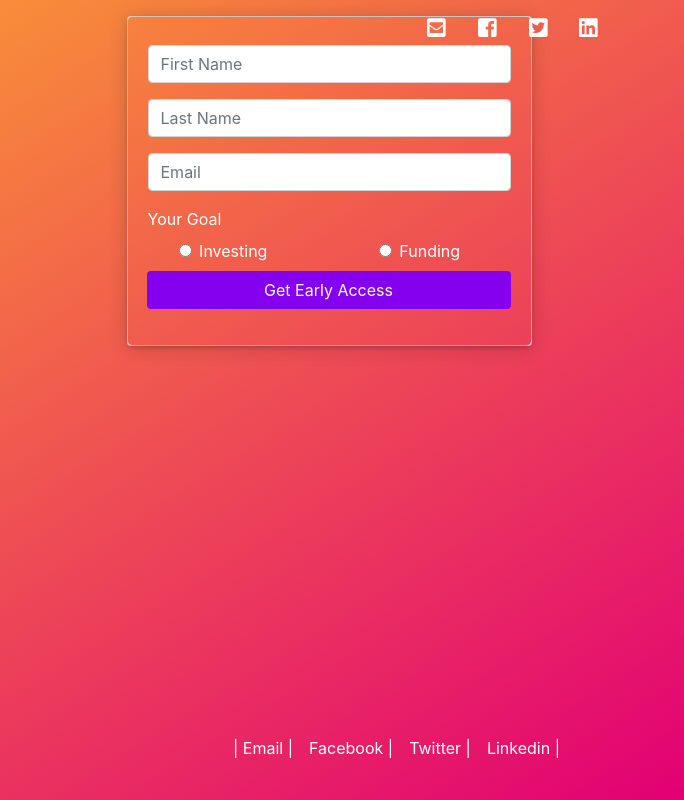
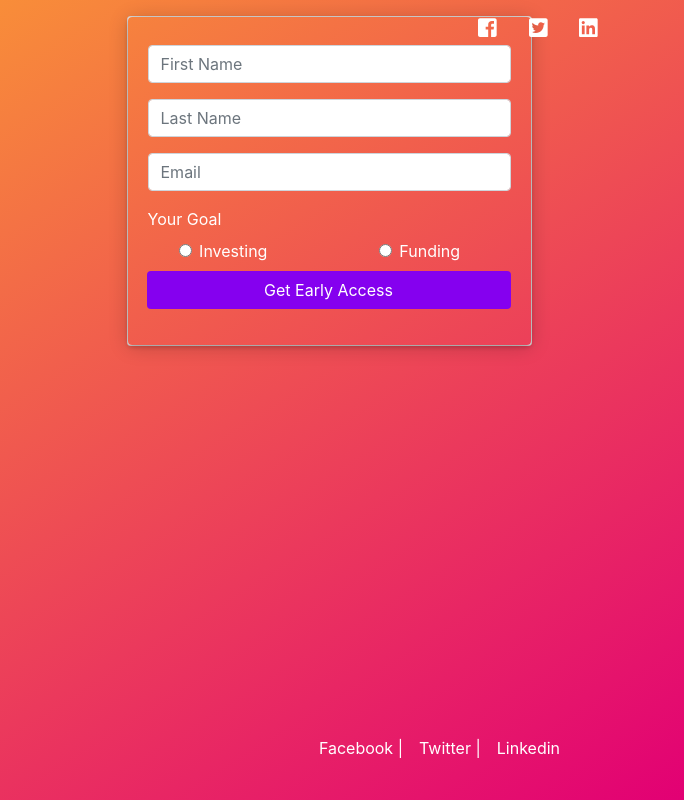
Before and after one commit to tronsix/rocketdollar, a plain HTML site: page index.html in a window 1280 px wide. Shown: the full height of the page, 596-1280 px from the left. Drawn offline with nearby package versions, Linux system fonts and the light colour scheme.

Commit message:
incoporated recaptcha with form and removed email from nav

```diff
--- a/index.html
+++ b/index.html
@@ -100,11 +100,6 @@
                     <div class="collapse navbar-collapse" id="navbarNav"></div>
                         <ul class="nav justify-content-end row">
                             <li class="nav-item col p-0"></li>
-                                <a class="nav-link nav-top" href="#email">
-                                    <i class="fas fa-envelope-square fa-lg"></i>
-                                </a>
-                            </li>
-                            <li class="nav-item col p-0"></li>
                                 <a class="nav-link nav-top" href="#facebook">
                                     <i class="fab fa-facebook-square fa-lg"></i>
                                 </a>
@@ -148,9 +143,9 @@
                                     <input name="inf_form_name" type="hidden" value="Website Contact~br~Prospect Form" />
                                     <input name="infusionsoft_version" type="hidden" value="1.69.0.37" />
                                     <div class="form-group mx-auto mt-2 infusion-field">
-                                        <input type="email" class="form-control mb-3 infusion-field-input" id="inf_field_FirstName" name="inf_field_FirstName" placeholder="First Name" aria-label="First Name" aria-describedby="basic-addon2">
+                                        <input type="text" class="form-control mb-3 infusion-field-input" id="inf_field_FirstName" name="inf_field_FirstName" placeholder="First Name" aria-label="First Name" aria-describedby="basic-addon2">
                                         <input type="text" class="form-control mb-3 infusion-field-input" id="inf_field_LastName" name="inf_field_LastName" placeholder="Last Name" aria-label="Last Name" aria-describedby="basic-addon2">
-                                        <input type="text" class="form-control mb-3 infusion-field-input" id="inf_field_Email" name="inf_field_Email" placeholder="Email" aria-label="Email" aria-describedby="basic-addon2">
+                                        <input type="email" class="form-control mb-3 infusion-field-input" id="inf_field_Email" name="inf_field_Email" placeholder="Email" aria-label="Email" aria-describedby="basic-addon2">
                                         <div class="infusion-field">
                                             <label class="d-block text-left" for="inf_option_Goal">Your Goal</label>
                                             <div class="infusion-radio">
@@ -167,7 +162,7 @@
                                             </div>
                                         </div>
                                         <div class="input-group-append infusion-submit">
-                                            <button class="btn bg-purple mx-auto mt-2 wht rounded w-100 infusion-recaptcha"  type="sumbit">Get Early Access</button>
+                                            <button class="btn bg-purple mx-auto mt-2 wht rounded w-100 infusion-recaptcha" id="recaptcha_1d2b003c167ede54ffe54f6c537f1195" type="sumbit">Get Early Access</button>
                                         </div>
                                     </div>
                                 </form>
@@ -183,10 +178,9 @@
                     <div class="row w-100 align-items-center">
                     <div class="col">©2018 Copyright Rocket Dollar</div>
                     <div class="d-inline-block text-right d-lg-flex navbar-nav col justify-content-end">
-                        <a class="d-inline-block nav-item nav-link nav-btm wht" href="#">| Email |</a>
                         <a class="d-inline-block nav-item nav-link nav-btm wht" href="#"> Facebook |</a>
                         <a class="d-inline-block nav-item nav-link nav-btm wht" href="#"> Twitter |</a>
-                        <a class="d-inline-block nav-item nav-link nav-btm wht" href="#"> Linkedin |</a>
+                        <a class="d-inline-block nav-item nav-link nav-btm wht" href="#"> Linkedin </a>
                     </div>
                     </div>
                 </nav>
```
